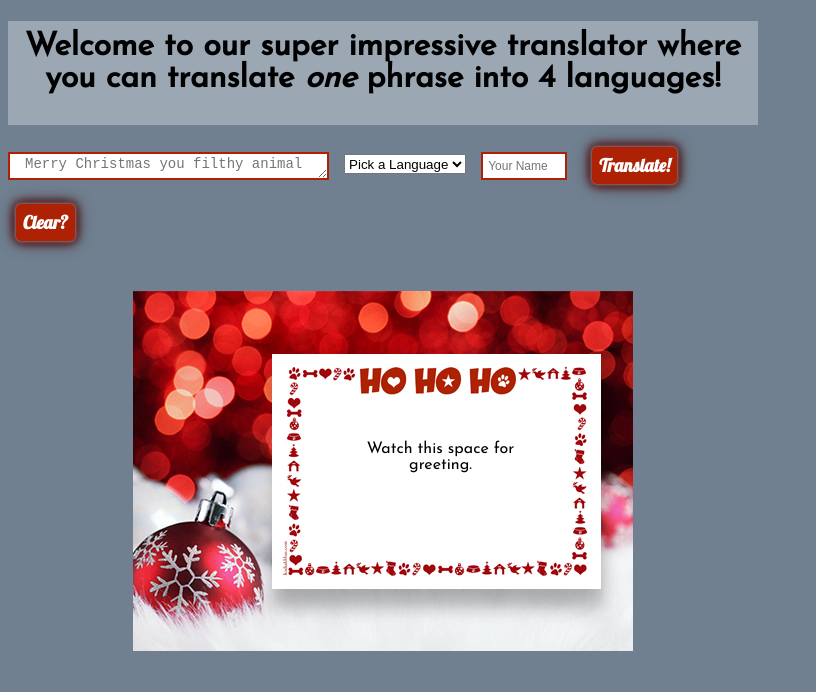
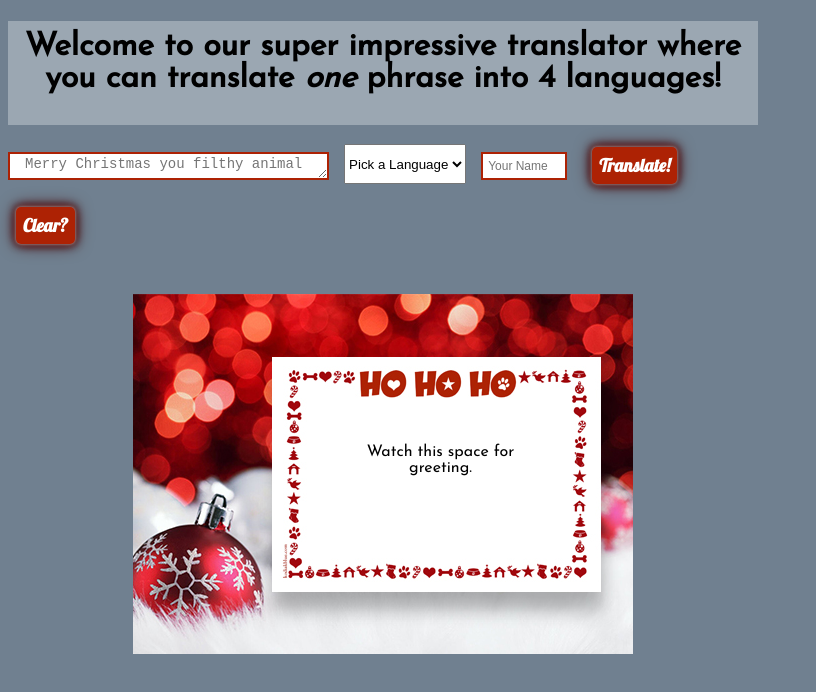
Before and after one commit to ZachParris/iife-translator-iffyoniifes, a plain HTML site: page index.html in a window 1280 px wide. Shown: the whole page, without its empty margins (0-816 px from the left). Drawn offline with Linux system fonts and the light colour scheme.

Commit message:
spiffied up

```diff
--- a/german.js
+++ b/german.js
@@ -1,3 +1,7 @@
+/*Each team member will create one JavaScript file that contains one IIFE.
+Each teammate's IIFE will augment the other teammates' IIFEs.*/
+
+
 var TranslatedGreeting = (function(oldTranslatedGreeting){
   var words = {
     MERRY: "Frohlich",
@@ -24,5 +28,3 @@ var TranslatedGreeting = (function(oldTranslatedGreeting){
   return oldTranslatedGreeting
 
 }(TranslatedGreeting));
-/*Each team member will create one JavaScript file that contains one IIFE.
-Each teammate's IIFE will augment the other teammates' IIFEs.*/
--- a/main.css
+++ b/main.css
@@ -20,11 +20,11 @@ textarea {
     border: 2px solid #AD2204;
 }
 
-select {
+#languageSelect {
     margin: 10px;
     position: relative;
     top: -13px;
-    height: 20px;
+    height: 40px;
 }
 
 input {
```
Also changed, not shown: main.js (+7 -9 lines).
